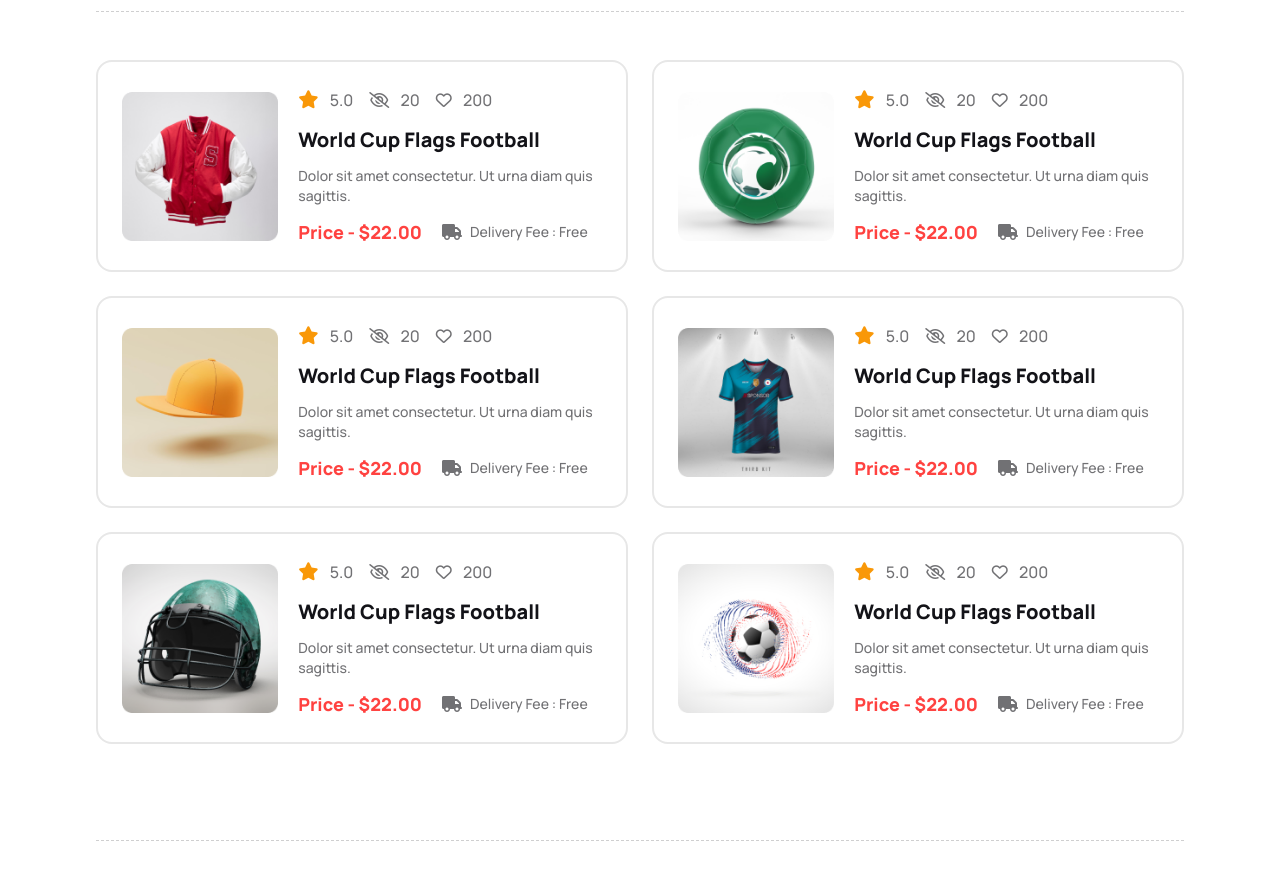
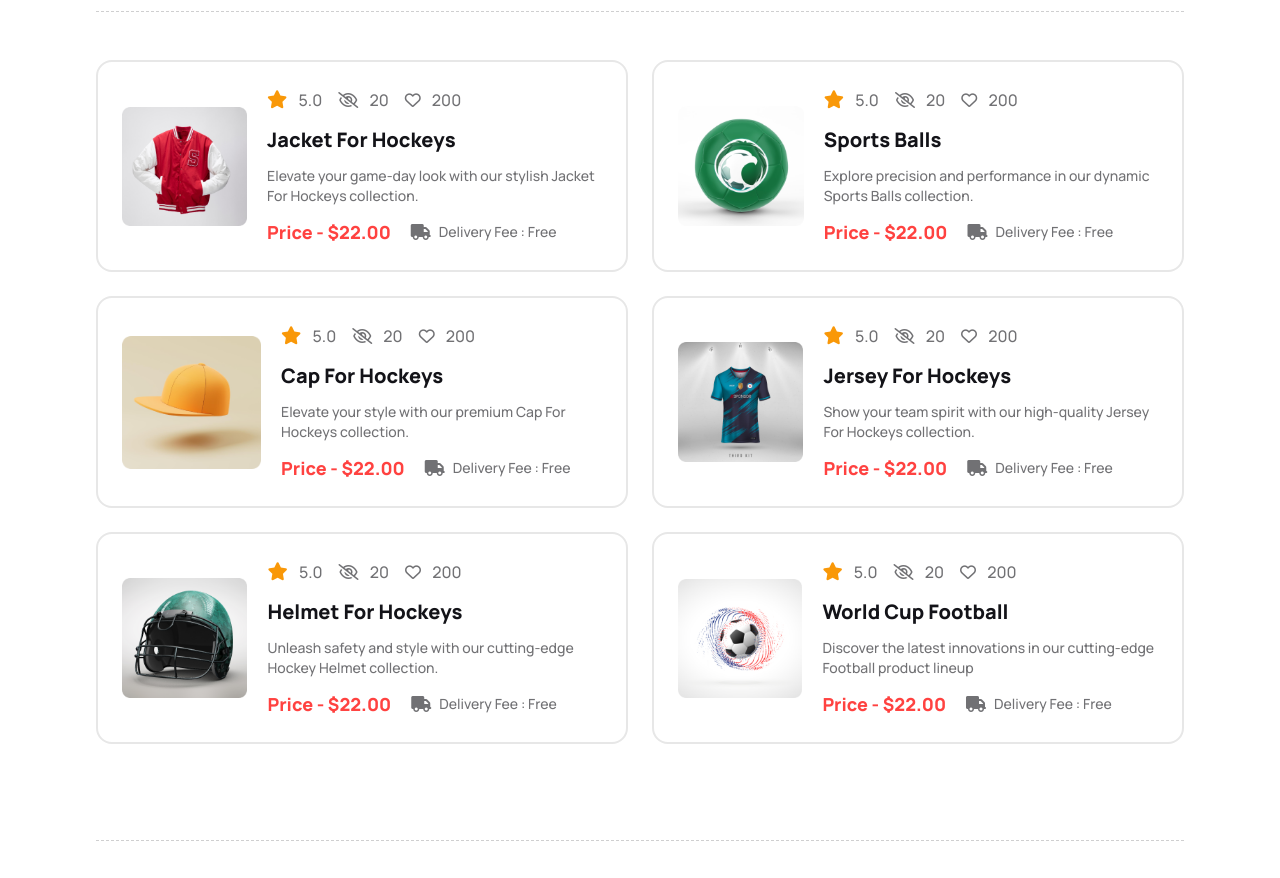
Before and after one commit to Sohana-Karniz-Mimmi/Hockey, a plain HTML site: page index.html in a window 1280 px wide. Shown: the part 2580-3458 px from the top of the page. Drawn offline with nearby package versions, Linux system fonts and the light colour scheme.

Commit message:
added some meaning ful text

```diff
--- a/index.html
+++ b/index.html
@@ -326,7 +326,7 @@
               <div>
                 <h3 class="text-white font-extrabold lg:text-2xl text-xl"> Professional Program</h3>
               <p class="text-white text-sm lg:text-base py-3 lg:py-4">
-                Join the ranks of elite athletes in our Professional Program, where  <br>cutting-edge training, strategic mastery, and a commitment to excellence  <br> redefine your hockey journey.</p>
+                Join our elite Professional Program, where <br> training, strategic mastery, and a commitment <br> to excellence redefine your hockey journey.</p>
                 <button class="btn border-none text-white font-bold text-lg lg:text-xl bg-[#FF4240] h-10">Register Now!</button>
               </div>
             </div>
@@ -349,7 +349,7 @@
             Our New Products
           </h2>
           <p class="">
-            Explore the innovation and quality of Our New Products, meticulously designed to enhance your <br> hockey experience with the latest technology and performance advancements.
+            Explore the innovation and quality of Our New Products, meticulously designed to enhance <br> your  hockey experience with the latest technology and performance advancements.
           </p>
         </div>
 
@@ -385,8 +385,8 @@
                 </div>
 
                 <!-- Pricing -->
-                <h3 class=" text-xl font-extrabold">World Cup Flags Football</h3>
-                <p class="text-sm">Dolor sit amet consectetur. Ut urna diam quis sagittis. </p>
+                <h3 class=" text-xl font-extrabold">Jacket For Hockeys</h3>
+                <p class="text-sm">Elevate your game-day look with our stylish Jacket For Hockeys collection.</p>
                 <div class="flex flex-col lg:flex-row gap-5">
                   <h3 class=" text-lg font-extrabold text-[#FF4240]">Price - $22.00</h3>
                   <p class="flex items-center gap-2">
@@ -427,8 +427,8 @@
                 </div>
 
                 <!-- Pricing -->
-                <h3 class=" text-xl font-extrabold">World Cup Flags Football</h3>
-                <p class="text-sm">Dolor sit amet consectetur. Ut urna diam quis sagittis. </p>
+                <h3 class=" text-xl font-extrabold">Sports Balls</h3>
+                <p class="text-sm">Explore precision and performance in our dynamic Sports Balls collection. </p>
                 <div class="flex flex-col lg:flex-row gap-5">
                   <h3 class=" text-lg font-extrabold text-[#FF4240]">Price - $22.00</h3>
                   <p class="flex items-center gap-2">
@@ -469,8 +469,8 @@
                 </div>
 
                 <!-- Pricing -->
-                <h3 class=" text-xl font-extrabold">World Cup Flags Football</h3>
-                <p class="text-sm">Dolor sit amet consectetur. Ut urna diam quis sagittis. </p>
+                <h3 class=" text-xl font-extrabold">Cap For Hockeys</h3>
+                <p class="text-sm">Elevate your style with our premium Cap For Hockeys collection. </p>
                 <div class="flex flex-col lg:flex-row gap-5">
                   <h3 class=" text-lg font-extrabold text-[#FF4240]">Price - $22.00</h3>
                   <p class="flex items-center gap-2">
@@ -511,8 +511,8 @@
                 </div>
 
                 <!-- Pricing -->
-                <h3 class=" text-xl font-extrabold">World Cup Flags Football</h3>
-                <p class="text-sm">Dolor sit amet consectetur. Ut urna diam quis sagittis. </p>
+                <h3 class=" text-xl font-extrabold">Jersey For Hockeys</h3>
+                <p class="text-sm">Show your team spirit with our high-quality Jersey For Hockeys collection. </p>
                 <div class="flex flex-col lg:flex-row gap-5">
                   <h3 class=" text-lg font-extrabold text-[#FF4240]">Price - $22.00</h3>
                   <p class="flex items-center gap-2">
@@ -553,8 +553,8 @@
                 </div>
 
                 <!-- Pricing -->
-                <h3 class=" text-xl font-extrabold">World Cup Flags Football</h3>
-                <p class="text-sm">Dolor sit amet consectetur. Ut urna diam quis sagittis. </p>
+                <h3 class=" text-xl font-extrabold"> Helmet For Hockeys </h3>
+                <p class="text-sm">Unleash safety and style with our cutting-edge Hockey Helmet collection.</p>
                 <div class="flex flex-col lg:flex-row gap-5">
                   <h3 class=" text-lg font-extrabold text-[#FF4240]">Price - $22.00</h3>
                   <p class="flex items-center gap-2">
@@ -595,8 +595,8 @@
                 </div>
 
                 <!-- Pricing -->
-                <h3 class=" text-xl font-extrabold">World Cup Flags Football</h3>
-                <p class="text-sm">Dolor sit amet consectetur. Ut urna diam quis sagittis. </p>
+                <h3 class=" text-xl font-extrabold">World Cup Football</h3>
+                <p class="text-sm">Discover the latest innovations in our cutting-edge Football product lineup</p>
                 <div class="flex flex-col lg:flex-row gap-5">
                   <h3 class=" text-lg font-extrabold text-[#FF4240]">Price - $22.00</h3>
                   <p class="flex items-center gap-2">
@@ -626,7 +626,7 @@
             Clients Question
           </h2>
           <p class="">
-            Addressing Clients' Questions: Find comprehensive answers to queries about our services, <br> products, and policies to ensure a seamless experience.
+            Addressing Clients' Questions: Find comprehensive answers to queries about our <br> services, products, and policies to ensure a seamless experience.
           </p>
         </div>
 
```
